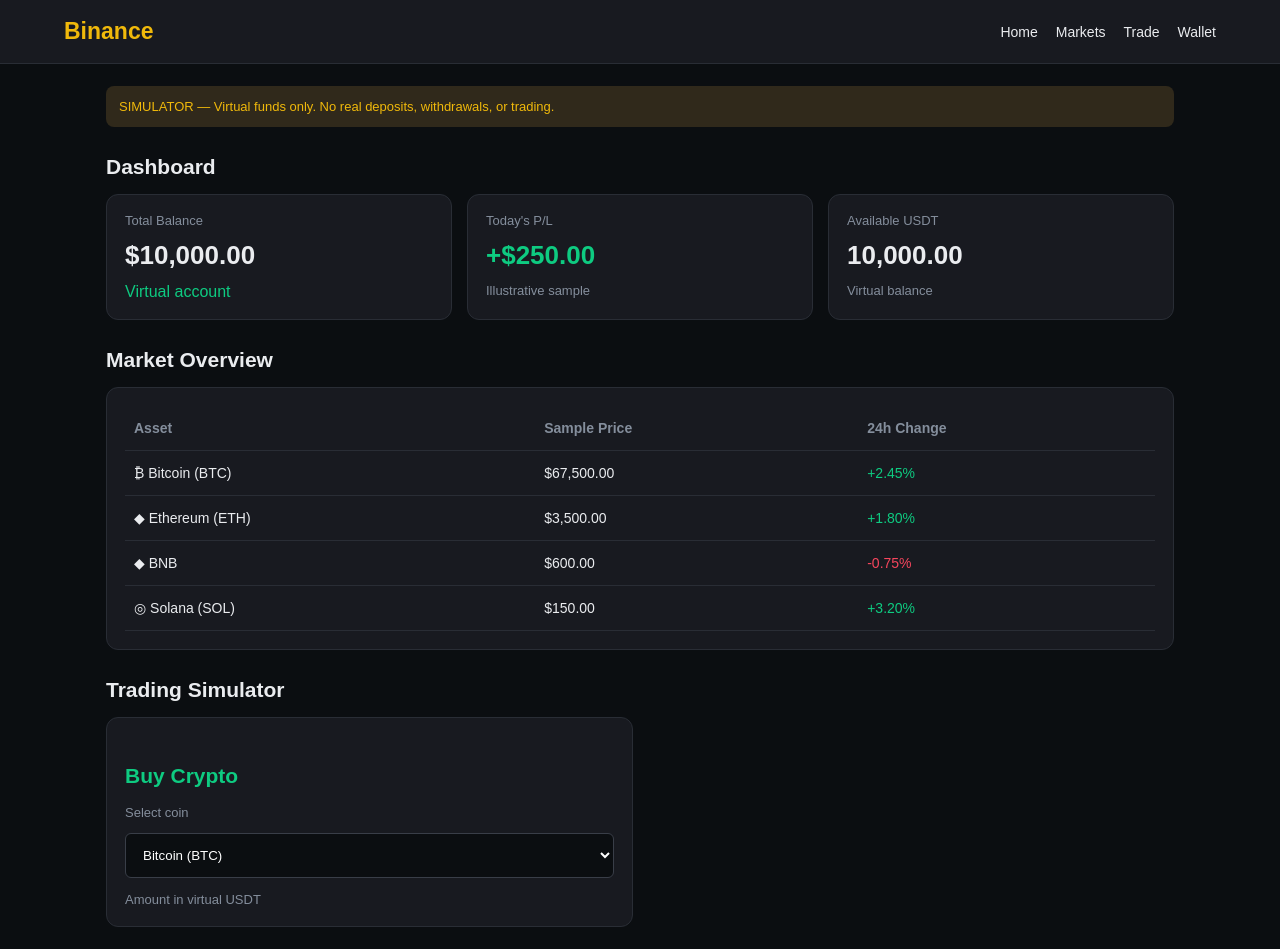
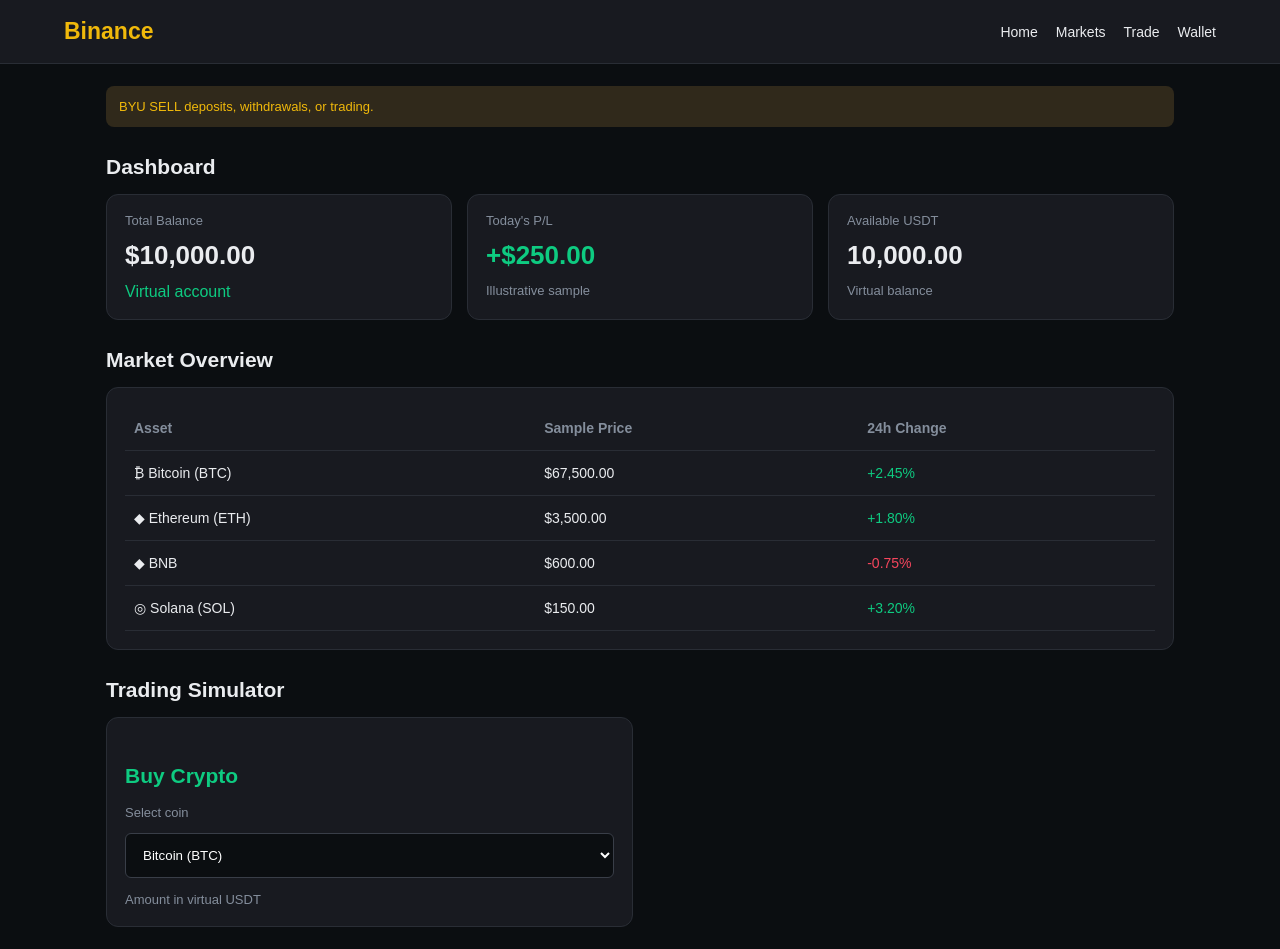
Before and after one commit to shamim123a/Shamim-Ahsan, a plain HTML site: page index.html in a window 1280 px wide. Drawn offline with Linux system fonts and the light colour scheme.

Commit message:
Update index.html

```diff
--- a/index.html
+++ b/index.html
@@ -41,7 +41,7 @@ footer{text-align:center;color:#848e9c;padding:25px;font-size:12px}
 </header>
 
 <main id="home">
-  <div class="notice">SIMULATOR — Virtual funds only. No real deposits, withdrawals, or trading.</div>
+  <div class="notice">BYU SELL deposits, withdrawals, or trading.</div>
 
   <h2>Dashboard</h2>
   <div class="cards">
```
